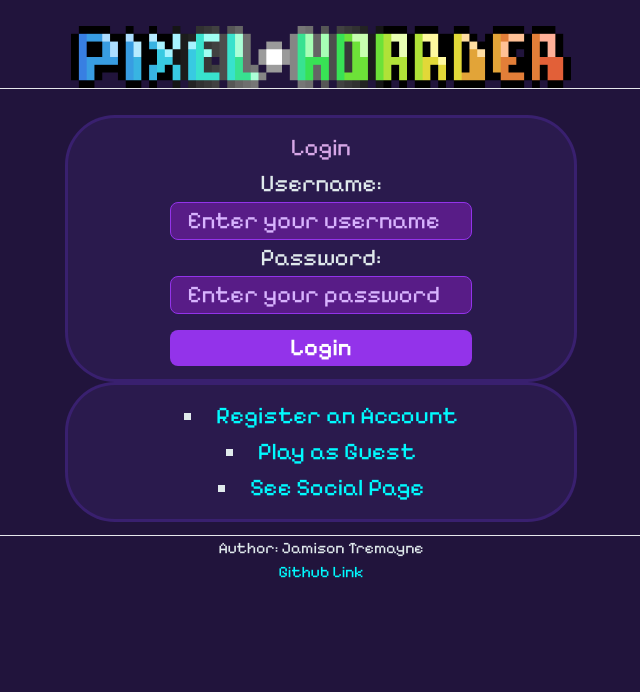
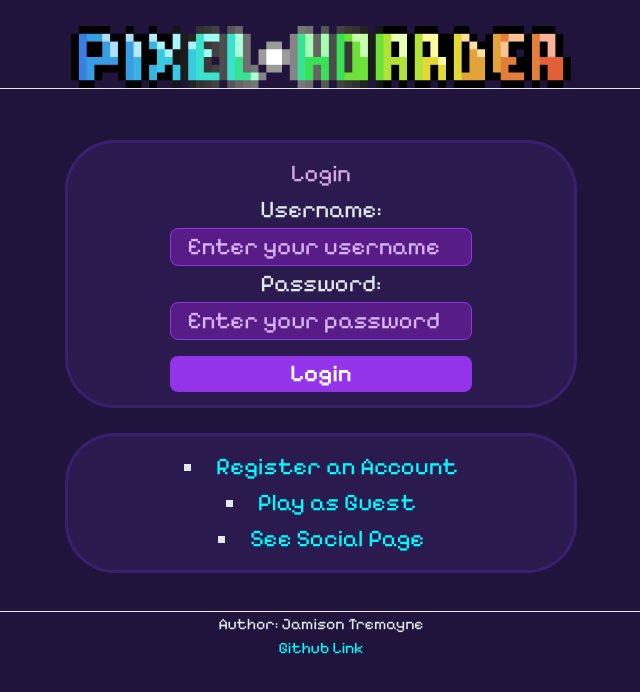
Before and after one commit to JamisonTremayne/startup, a React (Vite) app: page / in a window 1280 px wide. Shown: the top 692 px of the page, without its empty margins (319-959 px from the left). Built offline with nearby package versions, Linux system fonts and the light colour scheme.

Commit message:
Adjustments for Login Page

```diff
--- a/index.html
+++ b/index.html
@@ -8,7 +8,7 @@
         <link rel="stylesheet" href="main.css" />
         <link rel="stylesheet" href="login.css" />
         <script type="module" src="/src/main.jsx"></script>
-        <script src="https://cdn.tailwindcss.com"></script>
+        <script src="https://cdn.tailwindcss.com"></script> <!-- This is used for Tailwind because I could not figure out how to get it setup with Vite -->
     </head>
     <body>
 
--- a/login.css
+++ b/login.css
@@ -3,7 +3,7 @@
     padding: 1% 8%;
     border: rgba(90, 45, 182, 0.326) solid;
     border-radius: 50px;
-    margin: auto;
+    margin: 2% auto;
     background-color: #2a1a4d;
     flex: 1;
     display: flex;
--- a/main.css
+++ b/main.css
@@ -16,7 +16,7 @@ header {
 }
 
 footer {
-    padding: 1% 0px 1% 0px;
+    padding: 1% 0px 0 0px;
     margin: 0;
     text-align: center;
     font-size: 16px;
--- a/register.html
+++ b/register.html
@@ -6,6 +6,7 @@
         <title>Pixel Hoarder Registration</title>
         <link rel="stylesheet" href="main.css" />
         <link rel="stylesheet" href="login.css" />
+        <script src="https://cdn.tailwindcss.com"></script>
     </head>
     <body>
 
@@ -38,11 +39,11 @@
             <div class="login-options">
                 <h3>Other Options</h3>
                 <nav>
-                    <menu>
+                    <ul>
                         <li>Already have an account? <a href="index.html">Login instead.</a></li>
                         <li><a href="game.html">Play as Guest</a></li>
                         <li><a href="social.html">See Social Page</a></li>
-                    </menu>
+                    </ul>
                 </nav>
             </div>
         </main>
```
